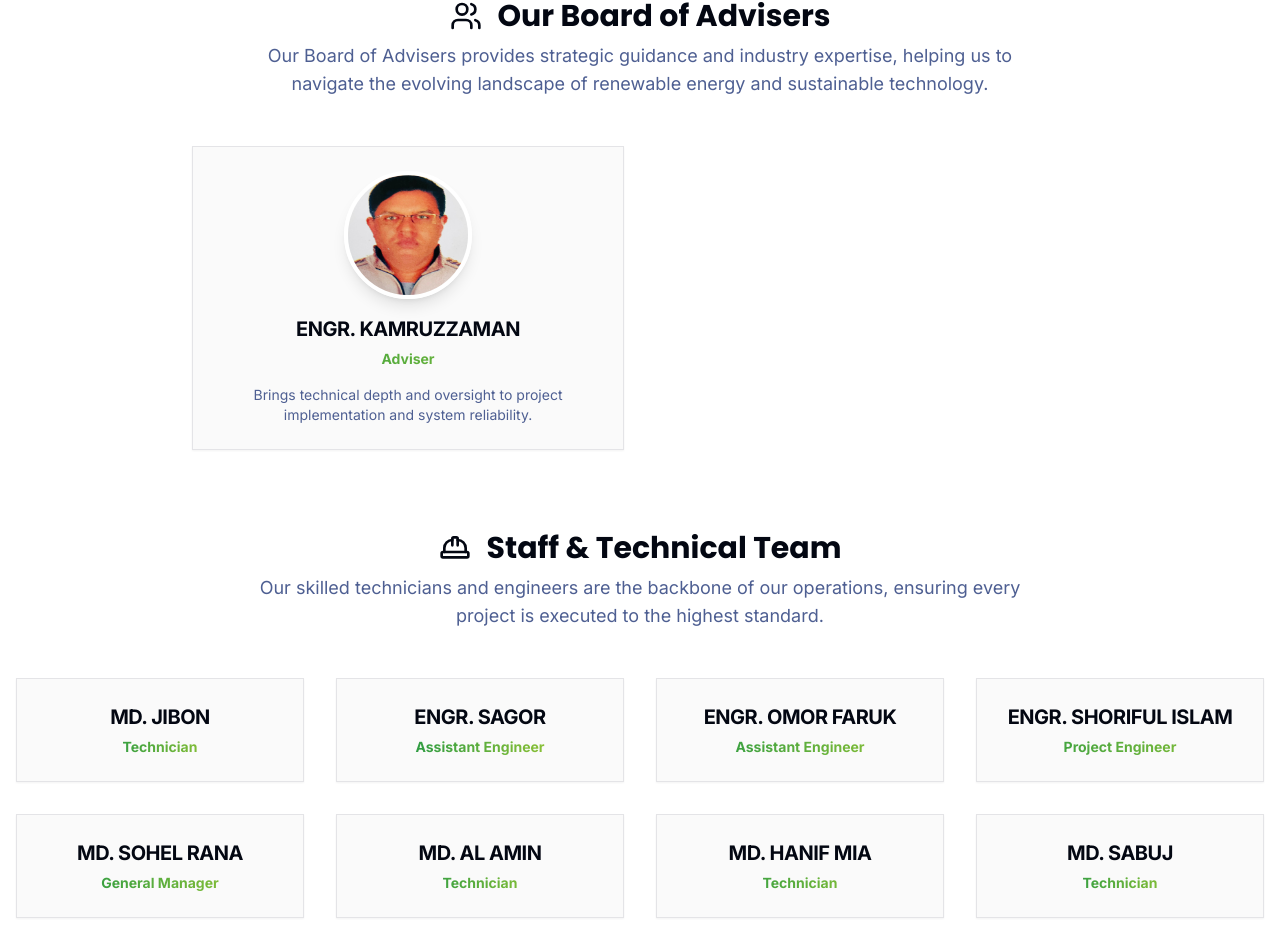
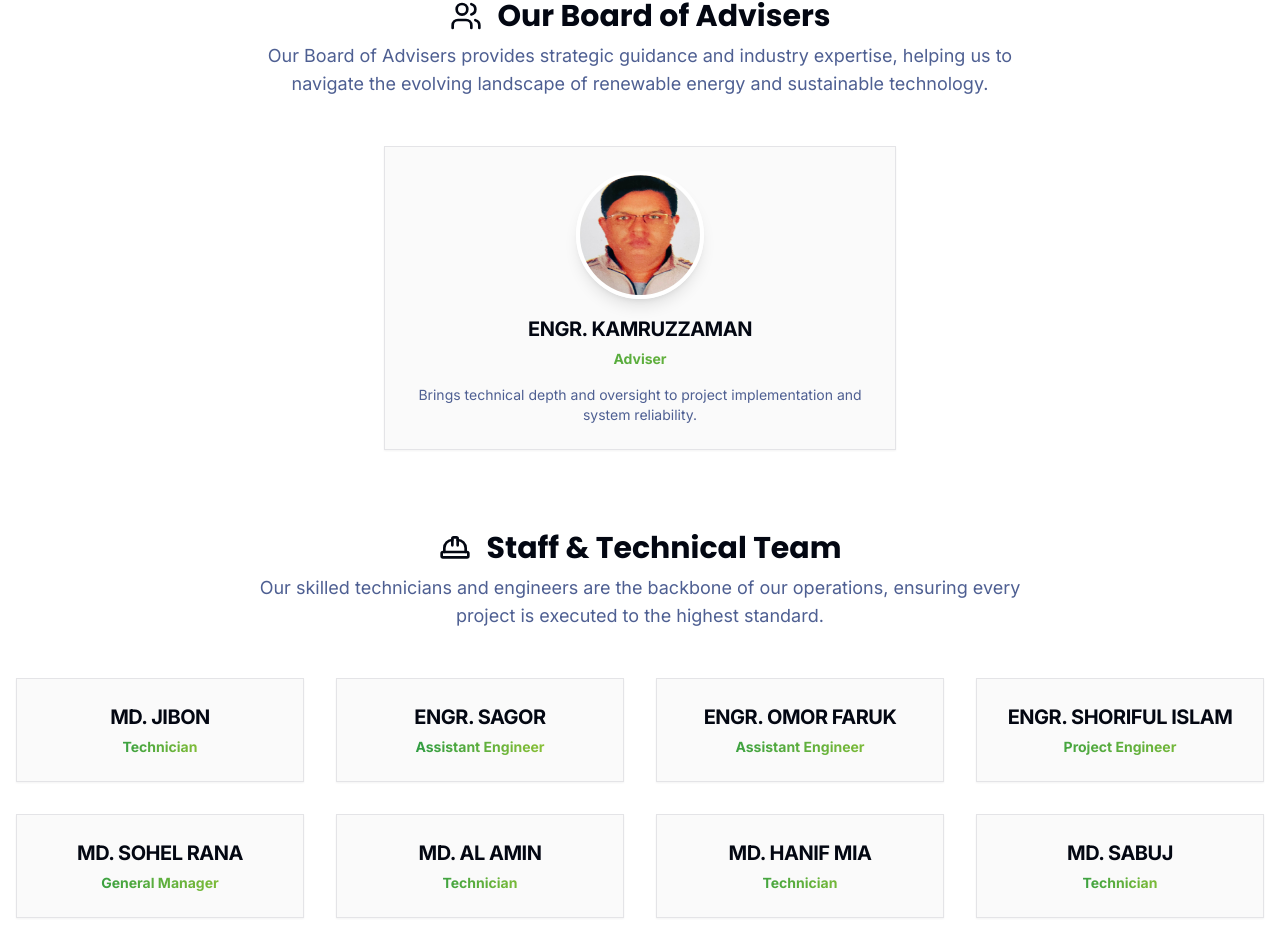
Before and after one commit to tanvir-go/Fakirgreenev, a Next.js app: page /our-team in a window 1280 px wide. Shown: the part 2411-3354 px from the top of the page. Built offline with nearby package versions, Linux system fonts and the light colour scheme.

Commit message:
Update page.tsx
Adviser remove

```diff
--- a/src/app/our-team/page.tsx
+++ b/src/app/our-team/page.tsx
@@ -162,7 +162,7 @@
           >
                <h2 className="text-3xl font-bold font-headline mb-2 flex items-center justify-center gap-4"><Users className="h-8 w-8 text-gradient" /> Our Board of Advisers</h2>
                <p className="text-lg text-muted-foreground mb-12 max-w-3xl mx-auto">Our Board of Advisers provides strategic guidance and industry expertise, helping us to navigate the evolving landscape of renewable energy and sustainable technology.</p>
-              <div className="grid grid-cols-1 sm:grid-cols-2 gap-8 justify-center max-w-4xl mx-auto">
+              <div className="grid grid-cols-1 sm:grid-cols-1 gap-8 justify-center max-w-lg mx-auto">
                 {boardAdvisers.map((member) => (
                   <motion.div key={member.name} variants={itemVariants}>
                     <Card className="text-center p-6 hover:shadow-xl hover:-translate-y-1 transition-all duration-300 flex flex-col h-full">
```
